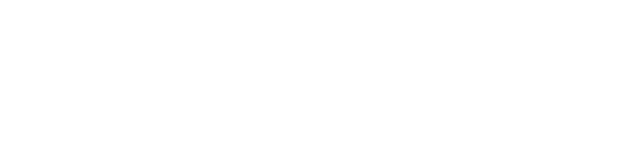
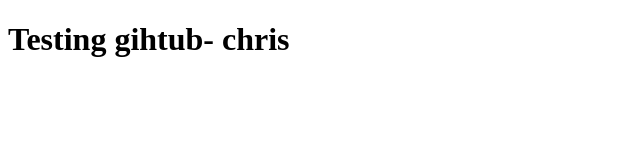
Before and after one commit to dacicus75/NationalParkApp, a plain HTML site: page index.html in a window 1280 px wide. Shown: the whole page, without its empty margins (0-640 px from the left). Drawn offline with Linux system fonts and the light colour scheme.

Commit message:
adding a comment

```diff
--- a/index.html
+++ b/index.html
@@ -8,6 +8,7 @@
 
 </head>
 <body>
-
+    <!-- adding a comment to test github and merge -->
+    <h1>Testing gihtub- chris</h1>
 </body>
 </html>
```
